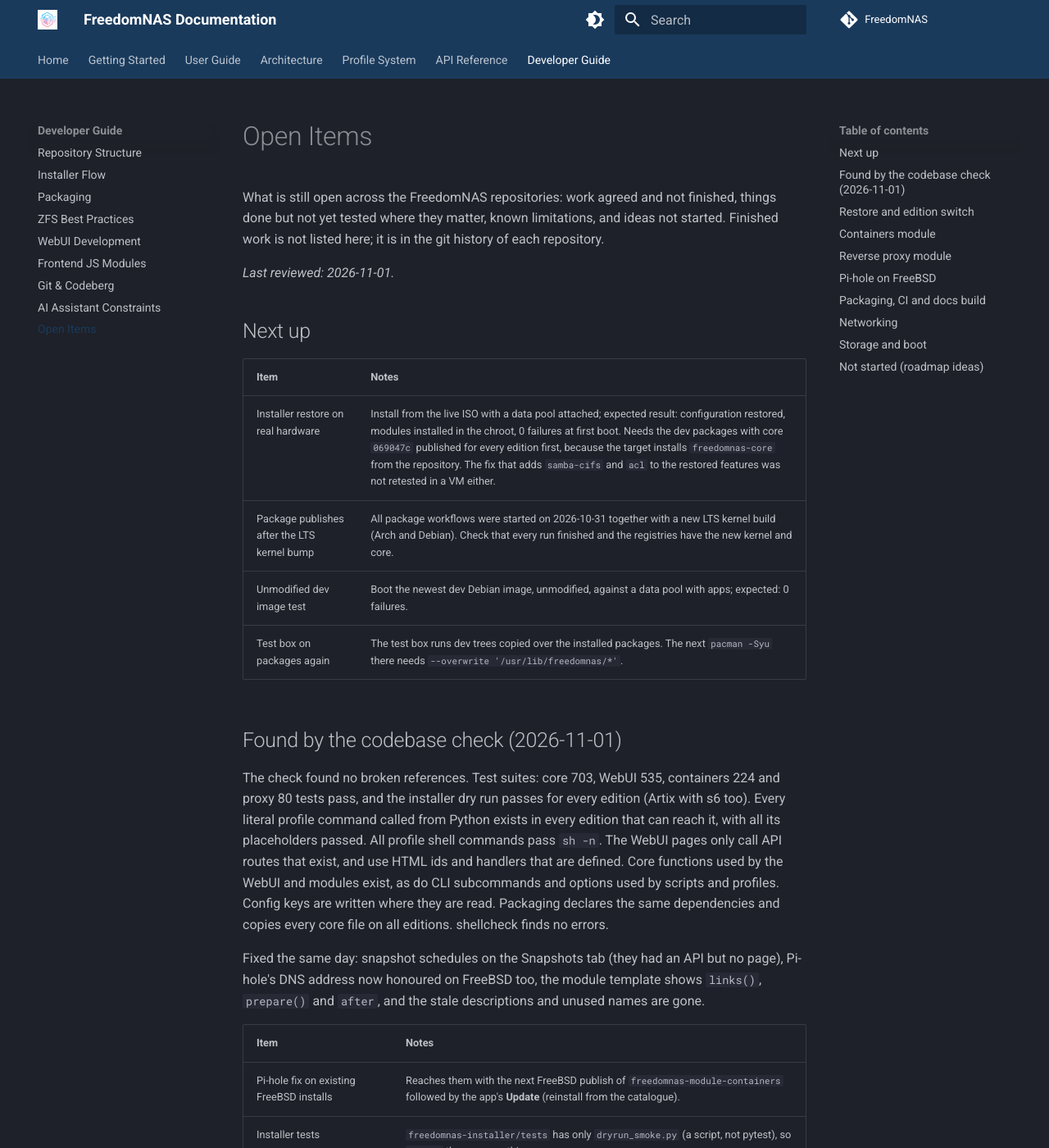
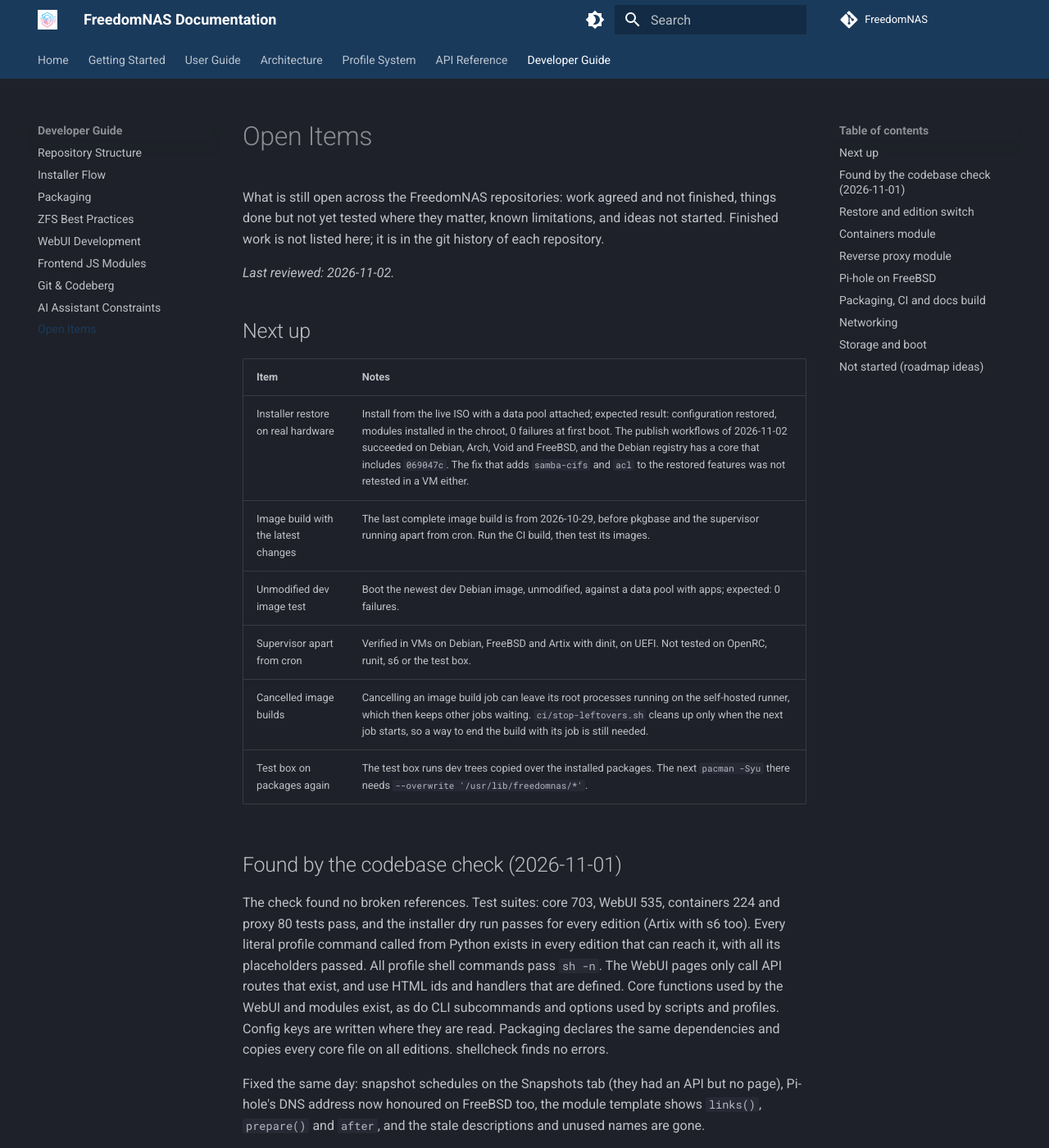
Before and after one commit to FreedomNAS/freedomnas-docs, an MkDocs documentation site: the page built from docs/developer/open-items.md, in a window 1280 px wide and 1400 px high. Shown: the whole window at 82% size. Built offline with MkDocs 1.6.1 and Material for MkDocs 9.7.7, drawn with Linux system fonts in a browser that asks for light colours; some of the changed text lies outside the part shown.

Commit message:
Update the open items

```diff
--- a/docs/developer/open-items.md
+++ b/docs/developer/open-items.md
@@ -5,15 +5,17 @@ finished, things done but not yet tested where they matter, known limitations,
 and ideas not started. Finished work is not listed here; it is in the git
 history of each repository.
 
-*Last reviewed: 2026-11-01.*
+*Last reviewed: 2026-11-02.*
 
 ## Next up
 
 | Item | Notes |
 |------|-------|
-| Installer restore on real hardware | Install from the live ISO with a data pool attached; expected result: configuration restored, modules installed in the chroot, 0 failures at first boot. Needs the dev packages with core `069047c` published for every edition first, because the target installs `freedomnas-core` from the repository. The fix that adds `samba-cifs` and `acl` to the restored features was not retested in a VM either. |
-| Package publishes after the LTS kernel bump | All package workflows were started on 2026-10-31 together with a new LTS kernel build (Arch and Debian). Check that every run finished and the registries have the new kernel and core. |
+| Installer restore on real hardware | Install from the live ISO with a data pool attached; expected result: configuration restored, modules installed in the chroot, 0 failures at first boot. The publish workflows of 2026-11-02 succeeded on Debian, Arch, Void and FreeBSD, and the Debian registry has a core that includes `069047c`. The fix that adds `samba-cifs` and `acl` to the restored features was not retested in a VM either. |
+| Image build with the latest changes | The last complete image build is from 2026-10-29, before pkgbase and the supervisor running apart from cron. Run the CI build, then test its images. |
 | Unmodified dev image test | Boot the newest dev Debian image, unmodified, against a data pool with apps; expected: 0 failures. |
+| Supervisor apart from cron | Verified in VMs on Debian, FreeBSD and Artix with dinit, on UEFI. Not tested on OpenRC, runit, s6 or the test box. |
+| Cancelled image builds | Cancelling an image build job can leave its root processes running on the self-hosted runner, which then keeps other jobs waiting. `ci/stop-leftovers.sh` cleans up only when the next job starts, so a way to end the build with its job is still needed. |
 | Test box on packages again | The test box runs dev trees copied over the installed packages. The next `pacman -Syu` there needs `--overwrite '/usr/lib/freedomnas/*'`. |
 
 ## Found by the codebase check (2026-11-01)
@@ -120,7 +122,7 @@ and unused names are gone.
 
 ## Not started (roadmap ideas)
 
-- Virtualization module: libvirt on Linux, vm-bhyve on FreeBSD.
+- Virtualization module: libvirt on Linux, vm-bhyve on FreeBSD, with device passthrough. Starts after the open items above.
 - Active Directory / LDAP.
 - Cloud sync and remote encrypted backups.
 - Profile packages split per distribution and init system.
```
